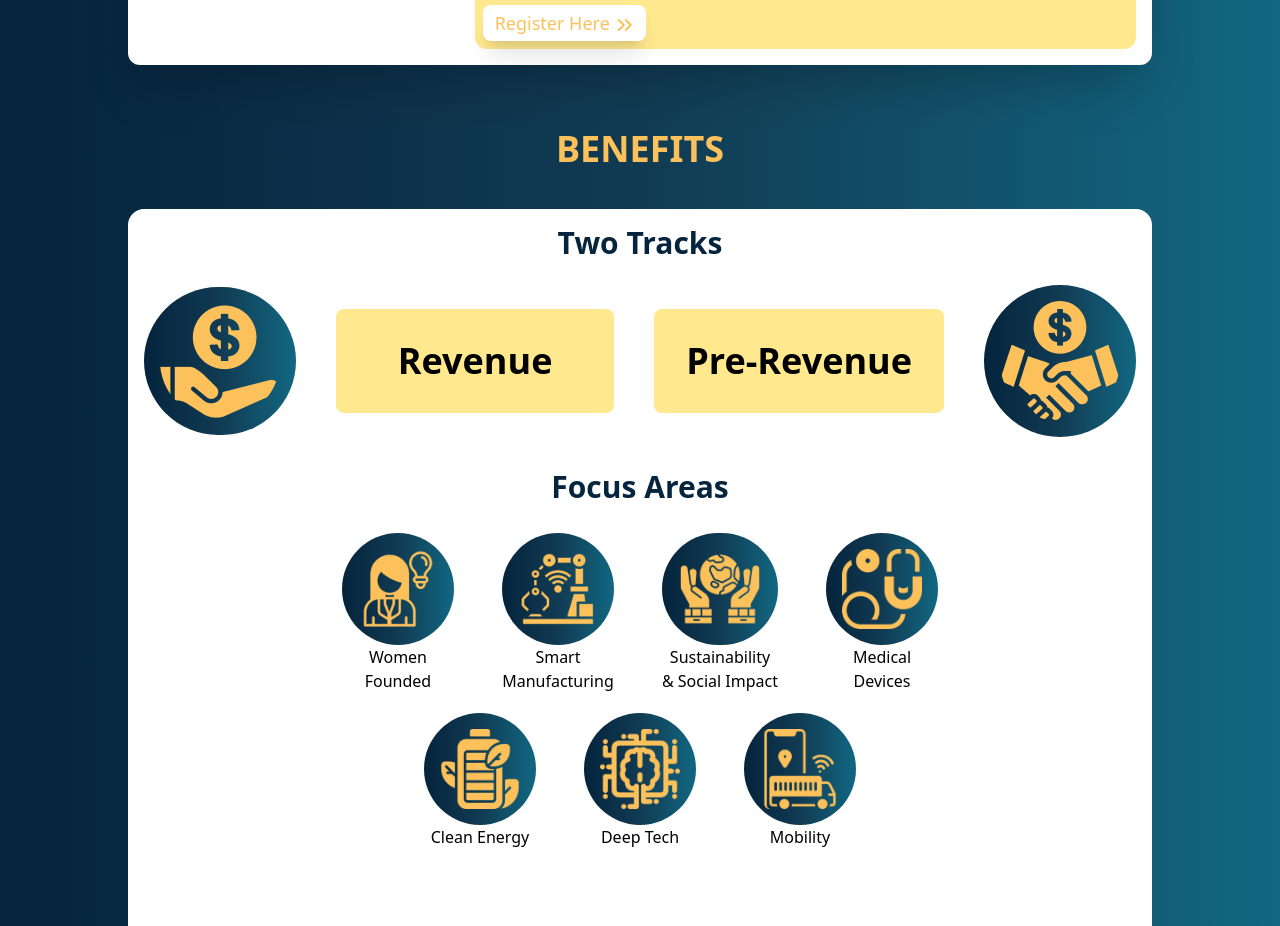
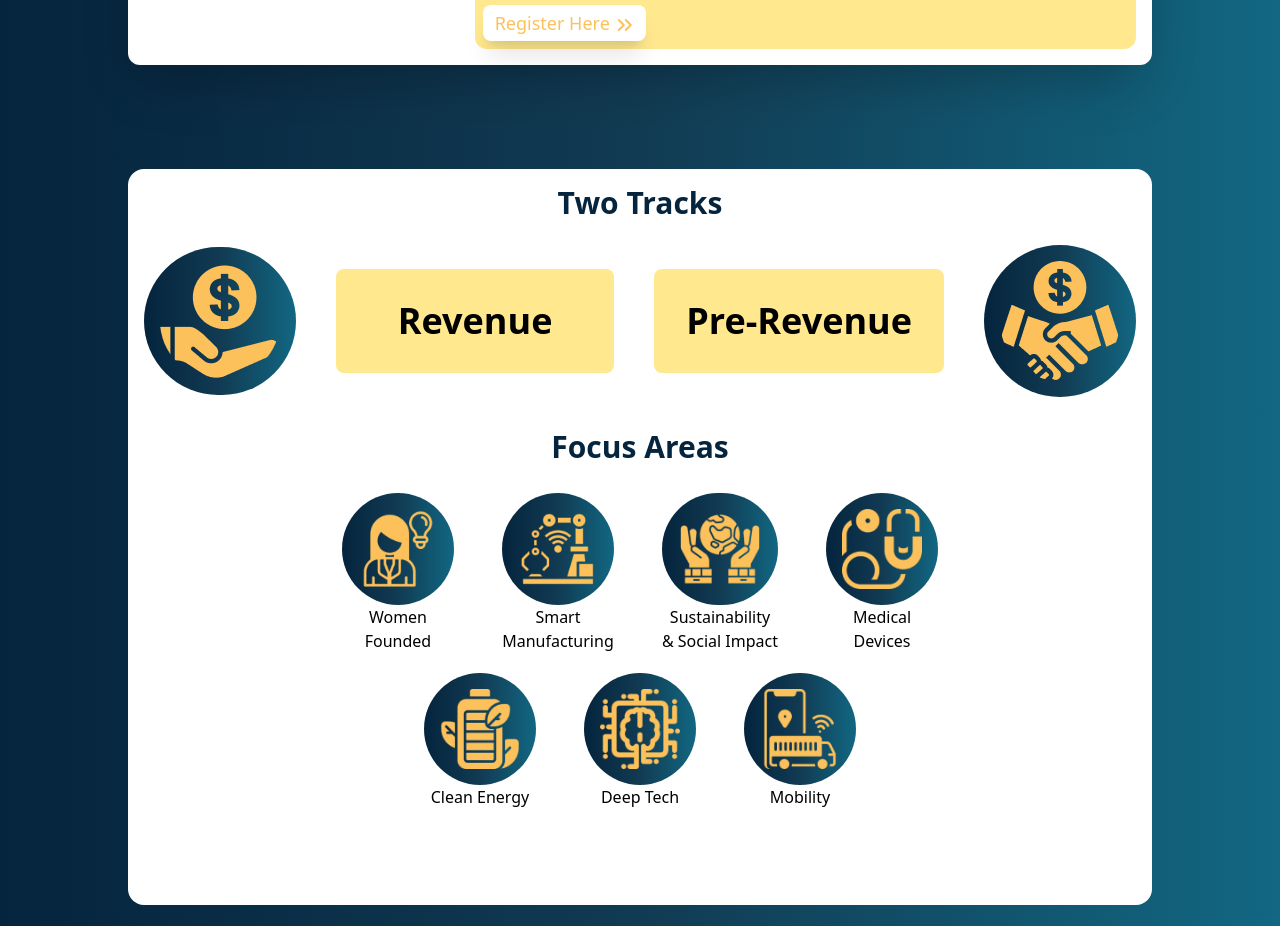
Before and after one commit to YashUpd/Pitchfest25, a React (Vite) app in the folder PitchFest25/: page / in a window 1280 px wide. Shown: the part 2640-3566 px from the top of the page. Built offline with nearby package versions, Linux system fonts and the light colour scheme.

Commit message:
commented out the benefits text

```diff
--- a/PitchFest25/src/Benefits.jsx
+++ b/PitchFest25/src/Benefits.jsx
@@ -4,7 +4,7 @@ const Benefits = () => {
   return (
     <div className="bg-custom-gradient flex flex-col items-center mb-20">
       <h1 className="text-center text-yellow-text text-4xl font-semibold uppercase m-10">
-        Benefits
+        {/* Benefits */}
       </h1>
       <Categories/>
     </div>
```
